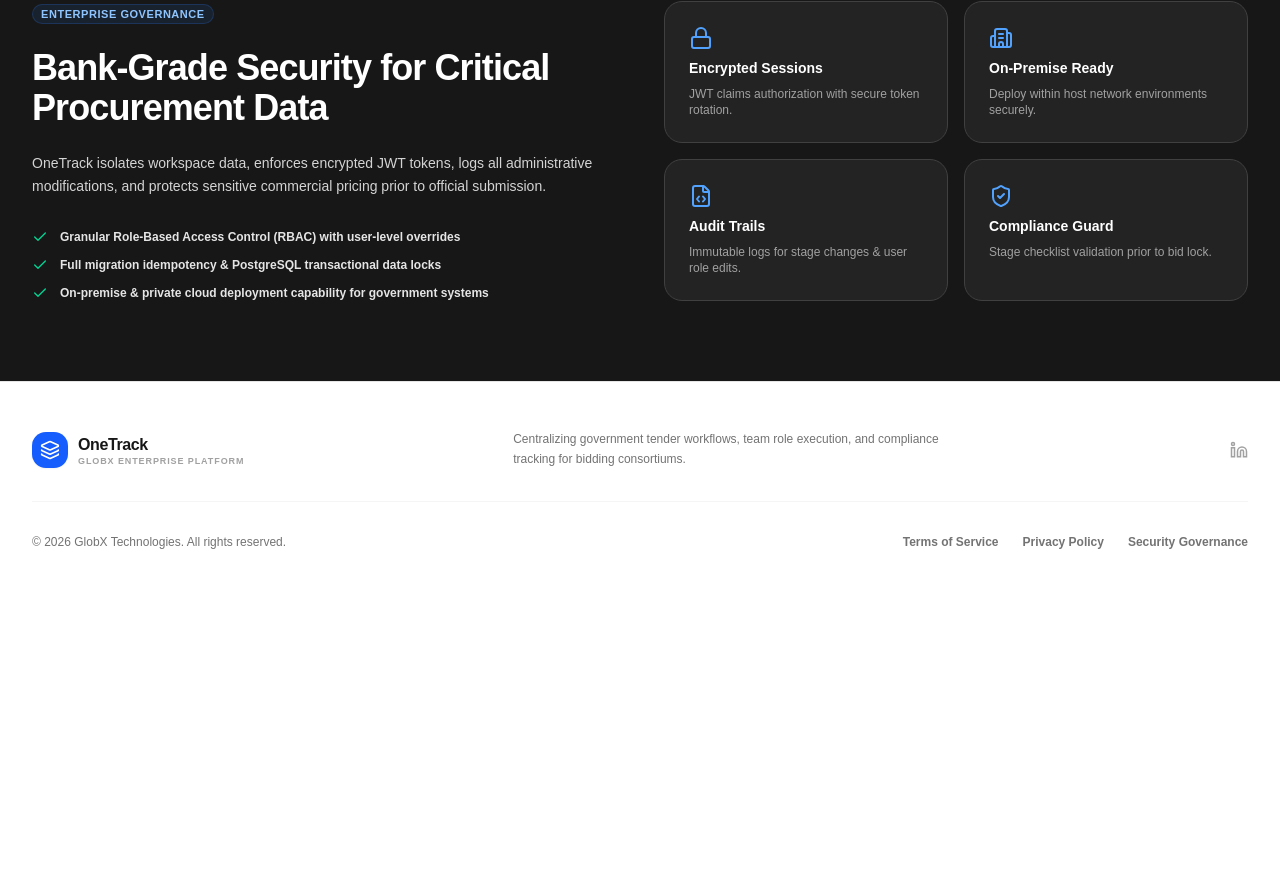
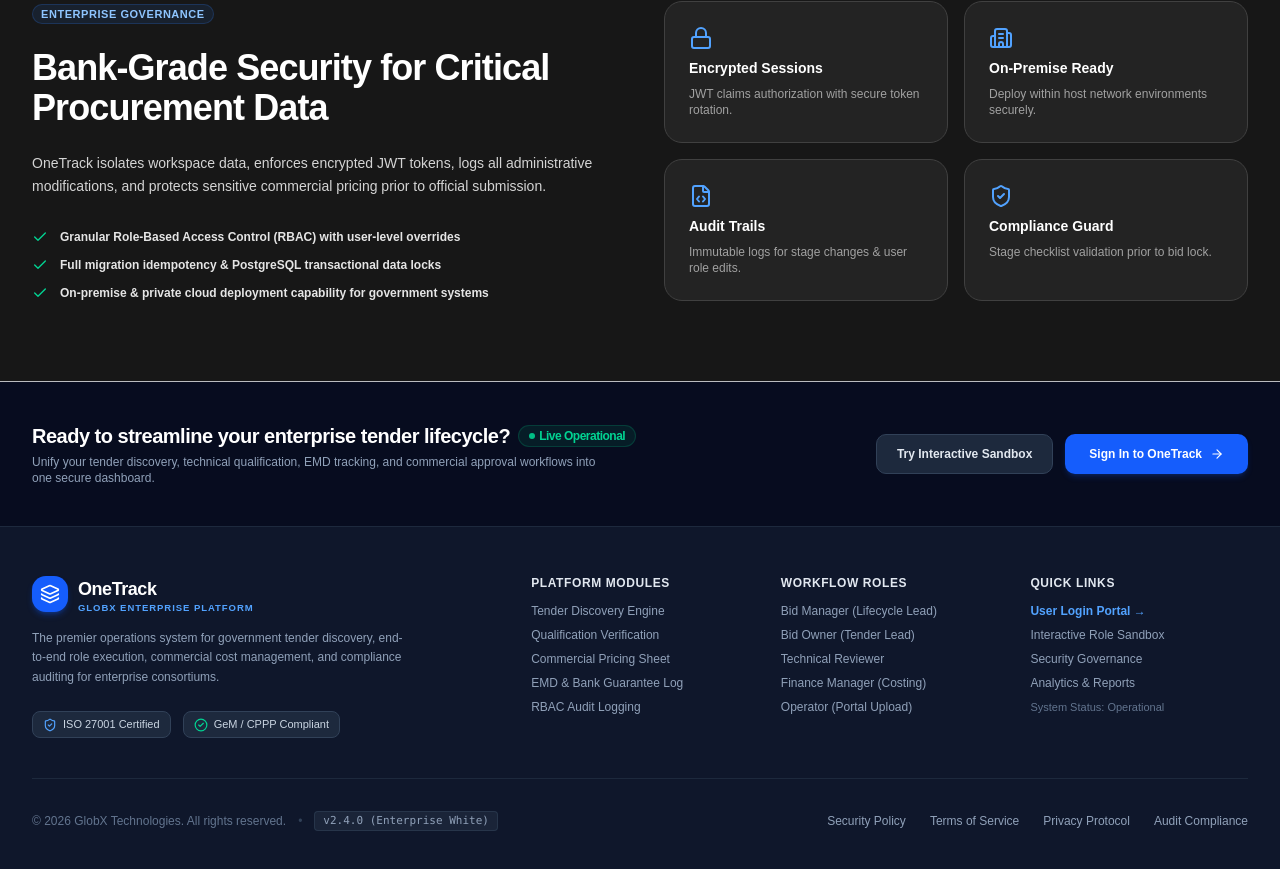
Before and after one commit to Biswa-source45/Onetrack-GLX, a React (Vite) app in the folder frontend/: page / in a window 1280 px wide. Shown: the part 3393-4262 px from the top of the page. Before the commit the page ends 3991 px from the top, so only its background shows below. Built offline with nearby package versions, Linux system fonts and the light colour scheme; a web font is replaced by a local one.

Commit message:
Enhance Landing page footer with enterprise layout and quick links

```diff
--- a/frontend/src/components/Landing.jsx
+++ b/frontend/src/components/Landing.jsx
@@ -750,49 +750,199 @@
   const currentYear = new Date().getFullYear()
 
   return (
-    <footer className="border-t border-neutral-200 bg-white">
+    <footer className="border-t border-neutral-200/80 bg-slate-900 text-neutral-300">
+      {/* Upper CTA Section */}
+      <div className="border-b border-slate-800 bg-slate-950/60 py-10 px-4 sm:px-6 lg:px-8">
+        <div className="mx-auto max-w-7xl flex flex-col md:flex-row items-center justify-between gap-6">
+          <div className="space-y-1 text-center md:text-left">
+            <h3 className="font-heading text-lg sm:text-xl font-bold text-white tracking-tight flex items-center justify-center md:justify-start gap-2">
+              <span>Ready to streamline your enterprise tender lifecycle?</span>
+              <span className="inline-flex items-center gap-1 rounded-full bg-emerald-500/10 px-2.5 py-0.5 text-xs font-semibold text-emerald-400 border border-emerald-500/20">
+                <span className="h-1.5 w-1.5 rounded-full bg-emerald-400 animate-pulse" />
+                Live Operational
+              </span>
+            </h3>
+            <p className="text-xs text-slate-400 max-w-xl">
+              Unify your tender discovery, technical qualification, EMD tracking, and commercial approval workflows into one secure dashboard.
+            </p>
+          </div>
+
+          <div className="flex items-center gap-3">
+            <a
+              href="#sandbox"
+              className="bg-slate-800 hover:bg-slate-700 text-slate-200 text-xs font-semibold h-10 px-5 rounded-lg border border-slate-700 transition-colors flex items-center gap-2"
+            >
+              Try Interactive Sandbox
+            </a>
+            <a
+              href="/login"
+              className="bg-blue-600 hover:bg-blue-500 text-white text-xs font-semibold h-10 px-6 rounded-lg shadow-md shadow-blue-600/20 transition-all flex items-center gap-2"
+            >
+              Sign In to OneTrack
+              <ArrowRight className="size-3.5" />
+            </a>
+          </div>
+        </div>
+      </div>
+
+      {/* Main Footer Links & Info Grid */}
       <div className="mx-auto max-w-7xl px-4 py-12 sm:px-6 lg:px-8">
-        <div className="flex flex-col md:flex-row items-center justify-between gap-6 pb-8 border-b border-neutral-100">
+        <div className="grid grid-cols-1 md:grid-cols-2 lg:grid-cols-5 gap-8 pb-10 border-b border-slate-800">
+          {/* Brand Column */}
+          <div className="lg:col-span-2 space-y-4">
             <div className="flex items-center gap-2.5">
-            <div className="flex h-9 w-9 items-center justify-center rounded-xl bg-blue-600 text-white shadow-xs">
+              <div className="flex h-9 w-9 items-center justify-center rounded-xl bg-blue-600 text-white shadow-md shadow-blue-600/30">
                 <Layers className="size-5" />
               </div>
               <div className="flex flex-col text-left">
-              <span className="font-heading text-base font-bold tracking-tight text-neutral-900">
+                <span className="font-heading text-lg font-bold tracking-tight text-white">
                   OneTrack
                 </span>
-              <span className="text-[9px] font-bold text-neutral-400 uppercase tracking-widest leading-none">
+                <span className="text-[9.5px] font-extrabold text-blue-400 uppercase tracking-widest leading-none">
                   GlobX Enterprise Platform
                 </span>
               </div>
             </div>
 
-          <p className="text-xs text-neutral-500 max-w-md leading-relaxed text-center md:text-left">
-            Centralizing government tender workflows, team role execution, and compliance tracking for bidding consortiums.
+            <p className="text-xs text-slate-400 leading-relaxed max-w-sm">
+              The premier operations system for government tender discovery, end-to-end role execution, commercial cost management, and compliance auditing for enterprise consortiums.
             </p>
 
-          <div className="flex gap-4">
-            <a href="#" className="text-neutral-400 hover:text-neutral-900 transition-colors" aria-label="LinkedIn">
-              <svg className="size-4.5" viewBox="0 0 24 24" fill="none" stroke="currentColor" strokeWidth="2">
-                <path d="M16 8a6 6 0 0 1 6 6v7h-4v-7a2 2 0 0 0-2-2 2 2 0 0 0-2 2v7h-4v-7a6 6 0 0 1 6-6z" />
-                <rect x="2" y="9" width="4" height="12" />
-                <circle cx="4" cy="4" r="2" />
-              </svg>
-            </a>
+            <div className="pt-2 flex items-center gap-3 text-[11px] text-slate-400">
+              <span className="inline-flex items-center gap-1.5 px-2.5 py-1 rounded-md bg-slate-800 border border-slate-700 text-slate-300 font-medium">
+                <ShieldCheck className="size-3.5 text-blue-400" />
+                ISO 27001 Certified
+              </span>
+              <span className="inline-flex items-center gap-1.5 px-2.5 py-1 rounded-md bg-slate-800 border border-slate-700 text-slate-300 font-medium">
+                <CheckCircle2 className="size-3.5 text-emerald-400" />
+                GeM / CPPP Compliant
+              </span>
             </div>
           </div>
 
-        <div className="pt-8 flex flex-col sm:flex-row items-center justify-between gap-4 text-xs text-neutral-500">
+          {/* Column 1: Core Modules */}
+          <div className="space-y-3">
+            <h4 className="text-xs font-bold uppercase tracking-wider text-slate-200">
+              Platform Modules
+            </h4>
+            <ul className="space-y-2 text-xs text-slate-400">
+              <li>
+                <a href="#features" className="hover:text-white transition-colors flex items-center gap-1.5">
+                  Tender Discovery Engine
+                </a>
+              </li>
+              <li>
+                <a href="#features" className="hover:text-white transition-colors">
+                  Qualification Verification
+                </a>
+              </li>
+              <li>
+                <a href="#features" className="hover:text-white transition-colors">
+                  Commercial Pricing Sheet
+                </a>
+              </li>
+              <li>
+                <a href="#features" className="hover:text-white transition-colors">
+                  EMD & Bank Guarantee Log
+                </a>
+              </li>
+              <li>
+                <a href="#security" className="hover:text-white transition-colors">
+                  RBAC Audit Logging
+                </a>
+              </li>
+            </ul>
+          </div>
+
+          {/* Column 2: System Roles */}
+          <div className="space-y-3">
+            <h4 className="text-xs font-bold uppercase tracking-wider text-slate-200">
+              Workflow Roles
+            </h4>
+            <ul className="space-y-2 text-xs text-slate-400">
+              <li>
+                <a href="#workflow" className="hover:text-white transition-colors">
+                  Bid Manager (Lifecycle Lead)
+                </a>
+              </li>
+              <li>
+                <a href="#workflow" className="hover:text-white transition-colors">
+                  Bid Owner (Tender Lead)
+                </a>
+              </li>
+              <li>
+                <a href="#workflow" className="hover:text-white transition-colors">
+                  Technical Reviewer
+                </a>
+              </li>
+              <li>
+                <a href="#workflow" className="hover:text-white transition-colors">
+                  Finance Manager (Costing)
+                </a>
+              </li>
+              <li>
+                <a href="#workflow" className="hover:text-white transition-colors">
+                  Operator (Portal Upload)
+                </a>
+              </li>
+            </ul>
+          </div>
+
+          {/* Column 3: Quick Navigation & Legal */}
+          <div className="space-y-3">
+            <h4 className="text-xs font-bold uppercase tracking-wider text-slate-200">
+              Quick Links
+            </h4>
+            <ul className="space-y-2 text-xs text-slate-400">
+              <li>
+                <a href="/login" className="hover:text-white transition-colors font-semibold text-blue-400">
+                  User Login Portal →
+                </a>
+              </li>
+              <li>
+                <a href="#sandbox" className="hover:text-white transition-colors">
+                  Interactive Role Sandbox
+                </a>
+              </li>
+              <li>
+                <a href="#security" className="hover:text-white transition-colors">
+                  Security Governance
+                </a>
+              </li>
+              <li>
+                <a href="#analytics" className="hover:text-white transition-colors">
+                  Analytics & Reports
+                </a>
+              </li>
+              <li>
+                <span className="text-slate-500 text-[11px]">System Status: Operational</span>
+              </li>
+            </ul>
+          </div>
+        </div>
+
+        {/* Bottom Copyright & Version Bar */}
+        <div className="pt-8 flex flex-col sm:flex-row items-center justify-between gap-4 text-xs text-slate-500">
+          <div className="flex items-center gap-3 text-center sm:text-left">
             <p>© {currentYear} GlobX Technologies. All rights reserved.</p>
-          <div className="flex gap-6 font-semibold">
-            <a href="#" className="hover:text-neutral-900 transition-colors">
+            <span className="hidden sm:inline text-slate-700">•</span>
+            <span className="font-mono text-[11px] text-slate-400 bg-slate-800/80 px-2 py-0.5 rounded border border-slate-700/60">
+              v2.4.0 (Enterprise White)
+            </span>
+          </div>
+
+          <div className="flex flex-wrap gap-6 font-medium text-slate-400">
+            <a href="#security" className="hover:text-white transition-colors">
+              Security Policy
+            </a>
+            <a href="#" className="hover:text-white transition-colors">
               Terms of Service
             </a>
-            <a href="#" className="hover:text-neutral-900 transition-colors">
-              Privacy Policy
+            <a href="#" className="hover:text-white transition-colors">
+              Privacy Protocol
             </a>
-            <a href="#" className="hover:text-neutral-900 transition-colors">
-              Security Governance
+            <a href="#" className="hover:text-white transition-colors">
+              Audit Compliance
             </a>
           </div>
         </div>
```
Lines whose indentation alone changed are shown as unchanged.
